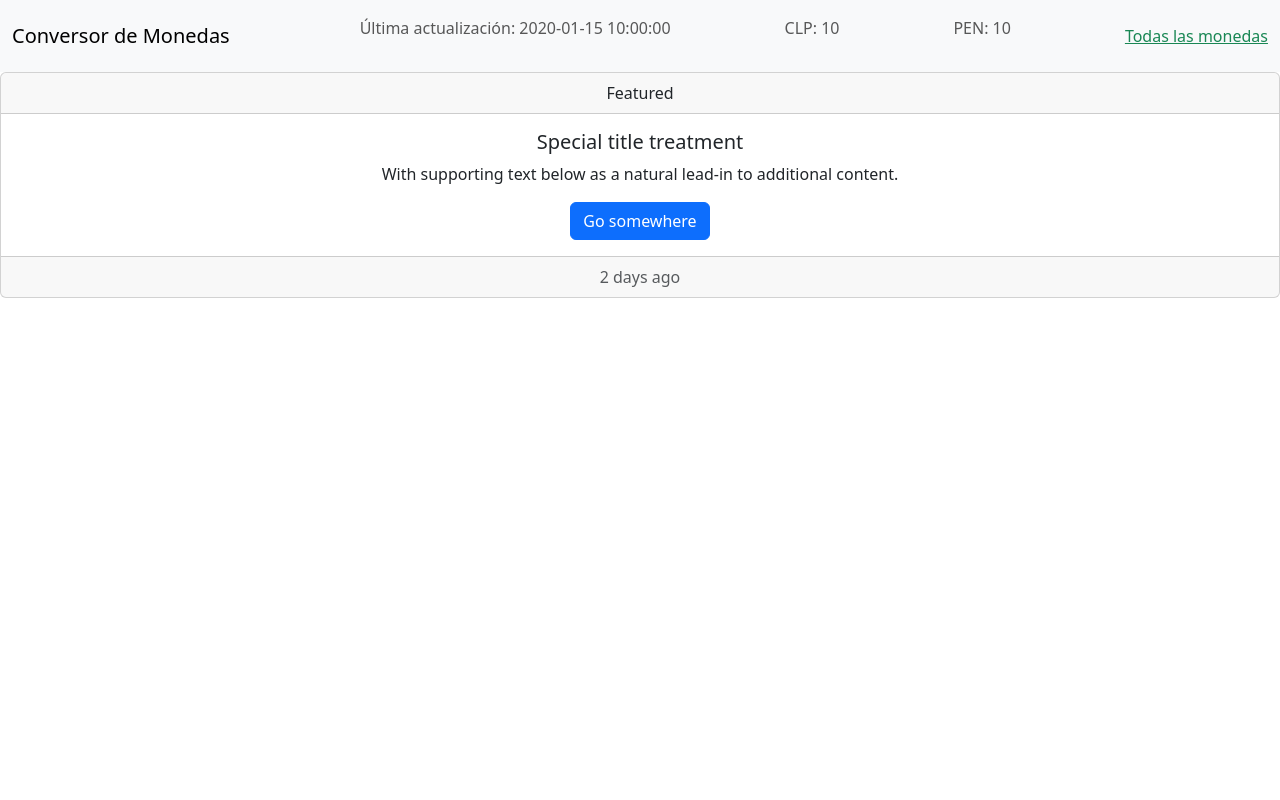
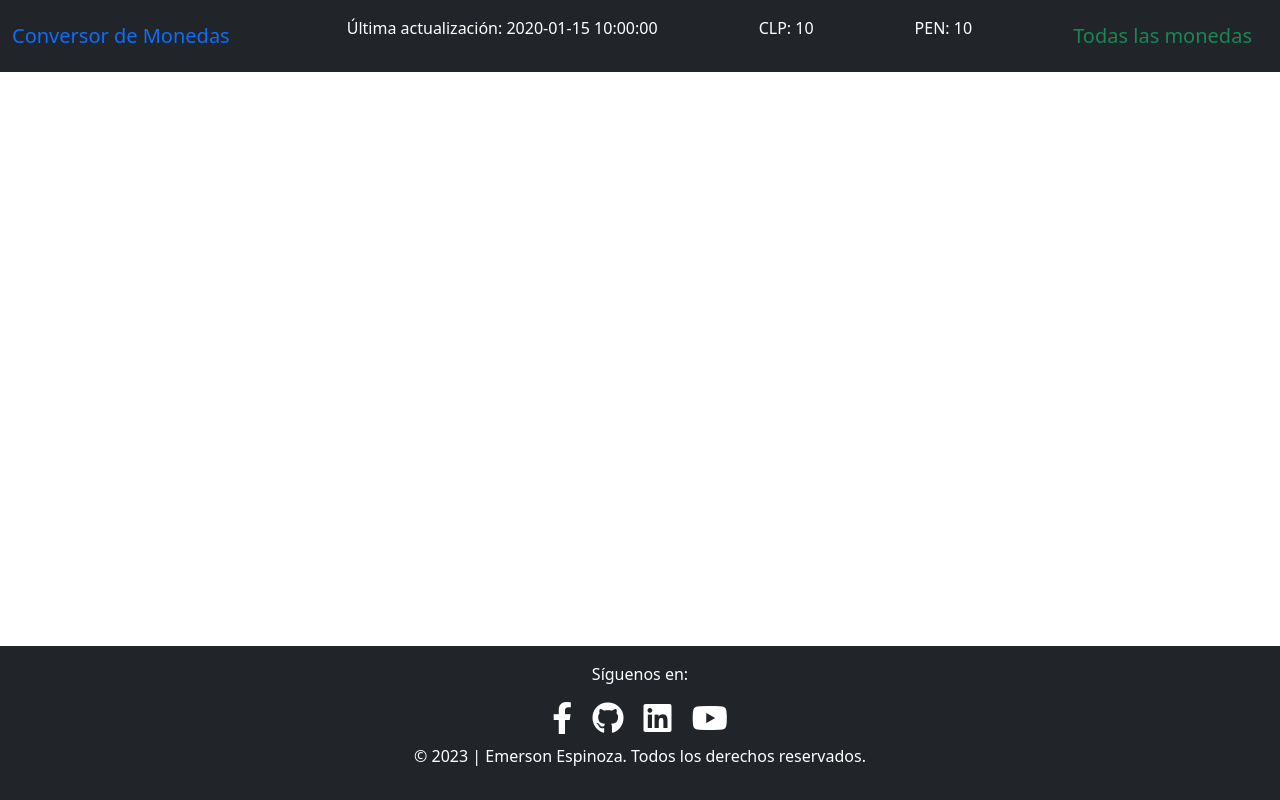
Before and after one commit to emersonxinay/tipo_de_cambio_monedas, a Python web app: template templates/base.html in a window 1280 px wide. Run offline with Jinja, Linux system fonts and the light colour scheme; the template is opened without the code that fills it: most values are stand-ins (such as "Sample title", 1, 10 or a date in 2020).

Commit message:
fix html

```diff
--- a/static/css/style.css
+++ b/static/css/style.css
@@ -0,0 +1,8 @@
+body {
+  min-height: 100vh;
+  display: flex;
+  flex-direction: column;
+}
+.content {
+  flex: 1;
+}
--- a/templates/base.html
+++ b/templates/base.html
@@ -1,38 +1,39 @@
 <!DOCTYPE html>
 <html lang="en">
+
 <head>
   <meta charset="UTF-8" />
   <meta name="viewport" content="width=device-width, initial-scale=1.0" />
-    <title>Document</title>
+  <title>{{title}}</title>
   <!-- favicon  -->
-    <link rel="shortcut icon" href="favicon.ico" type="image/x-icon" />
+  <link rel="shortcut icon" href="{{url_for('static', filename='img/logo_compilando.png')}}" type="image/x-icon" />
   <!-- bootstrap -->
-    <link
-      href="https://cdn.jsdelivr.net/npm/bootstrap@5.3.2/dist/css/bootstrap.min.css"
-      rel="stylesheet"
-      integrity="sha384-T3c6CoIi6uLrA9TneNEoa7RxnatzjcDSCmG1MXxSR1GAsXEV/Dwwykc2MPK8M2HN"
-      crossorigin="anonymous"
-    />
+  <link href="https://cdn.jsdelivr.net/npm/bootstrap@5.3.2/dist/css/bootstrap.min.css" rel="stylesheet"
+    integrity="sha384-T3c6CoIi6uLrA9TneNEoa7RxnatzjcDSCmG1MXxSR1GAsXEV/Dwwykc2MPK8M2HN" crossorigin="anonymous" />
   <!-- css -->
+  <link rel="stylesheet" href="{{url_for('static', filename='css/style.css')}}">
 
   <!-- iconos -->
+
+  <link href="https://cdnjs.cloudflare.com/ajax/libs/font-awesome/5.15.1/css/all.min.css" rel="stylesheet" />
 </head>
 
 <body>
   <!-- sección navegación  -->
-    <nav class="navbar bg-body-tertiary">{% include "shared/nav.html" %}</nav>
+  <nav class="navbar bg-dark text-white py-3 text-cente">{% include "shared/nav.html" %}</nav>
 
   <!-- sección principal  -->
-    <main>{% block principal %}{% endblock %}</main>
+  <main class="content">{% block principal %}{% endblock %}</main>
 
   <!-- sección footer  -->
-    <footer>{% include "shared/footer.html" %}</footer>
+  <footer class="bg-dark text-white py-3 text-center">
+    {% include "shared/footer.html" %}
+  </footer>
 
   <!-- js bootstrap -->
-    <script
-      src="https://cdn.jsdelivr.net/npm/bootstrap@5.3.2/dist/js/bootstrap.bundle.min.js"
+  <script src="https://cdn.jsdelivr.net/npm/bootstrap@5.3.2/dist/js/bootstrap.bundle.min.js"
     integrity="sha384-C6RzsynM9kWDrMNeT87bh95OGNyZPhcTNXj1NW7RuBCsyN/o0jlpcV8Qyq46cDfL"
-      crossorigin="anonymous"
-    ></script>
+    crossorigin="anonymous"></script>
 </body>
+
 </html>
--- a/templates/shared/footer.html
+++ b/templates/shared/footer.html
@@ -1,11 +1,26 @@
-<div class="card text-center">
-  <div class="card-header">Featured</div>
-  <div class="card-body">
-    <h5 class="card-title">Special title treatment</h5>
-    <p class="card-text">
-      With supporting text below as a natural lead-in to additional content.
-    </p>
-    <a href="#" class="btn btn-primary">Go somewhere</a>
+<div class="container">
+  <div class="row">
+    <div class="col-md-12">
+      <p>Síguenos en:</p>
+      <!-- Enlaces a redes sociales -->
+      <a href="#" class="text-white mx-2"
+        ><i class="fab fa-facebook-f fa-2x"></i
+      ></a>
+      <a href="#" class="text-white mx-2"
+        ><i class="fab fa-github fa-2x"></i
+      ></a>
+      <a href="#" class="text-white mx-2"
+        ><i class="fab fa-linkedin fa-2x"></i
+      ></a>
+      <a href="#" class="text-white mx-2"
+        ><i class="fab fa-youtube fa-2x"></i
+      ></a>
+    </div>
   </div>
-  <div class="card-footer text-body-secondary">2 days ago</div>
+  <div class="row mt-2">
+    <div class="col-md-12">
+      <!-- Derechos de autor -->
+      <p>&copy; 2023 | Emerson Espinoza. Todos los derechos reservados.</p>
+    </div>
+  </div>
 </div>
--- a/templates/shared/nav.html
+++ b/templates/shared/nav.html
@@ -1,14 +1,14 @@
 <div class="container-fluid">
-  <a class="navbar-brand" href="/">Conversor de Monedas</a>
-  <p class="navbar-text mr-3">Última actualización: {{ data.time_last_update_utc }}</p>
+  <a class="navbar-brand text-primary" href="/">Conversor de Monedas</a>
+  <p class="">Última actualización: {{ data.time_last_update_utc }}</p>
   <!-- Precio del dólar a CLP -->
-  <p class="navbar-text mr-3">CLP: {{ precio_dolar_clp }}</p>
+  <p class="">CLP: {{ precio_dolar_clp }}</p>
 
   <!-- Precio del dólar a PEN -->
-  <p class="navbar-text mr-3">PEN: {{ precio_dolar_pen }}</p>
+  <p class="">PEN: {{ precio_dolar_pen }}</p>
 
   <!-- Botones para las rutas -->
-  <a href="/datos-exchange" class="link link-success mr-2">Todas las monedas</a>
+  <a href="/datos-exchange" class="navbar-brand text-success  mr-2">Todas las monedas</a>
 
 
 </div>
```
Also changed, not shown: app.py (+7 -4 lines), static/img/logo_compilando.png (added), 3 other files. Lines whose indentation alone changed are shown as unchanged.
